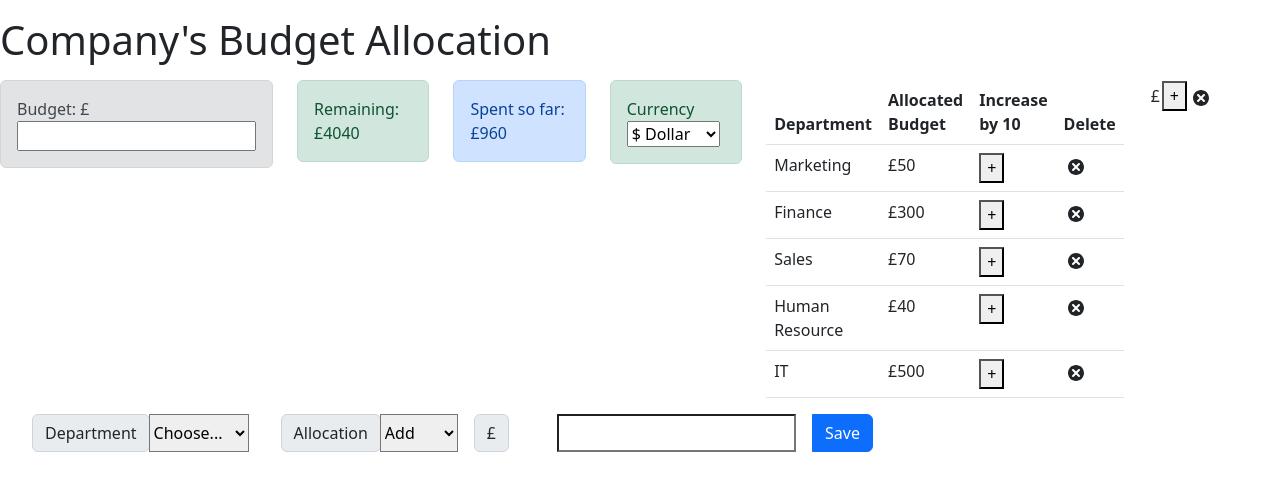
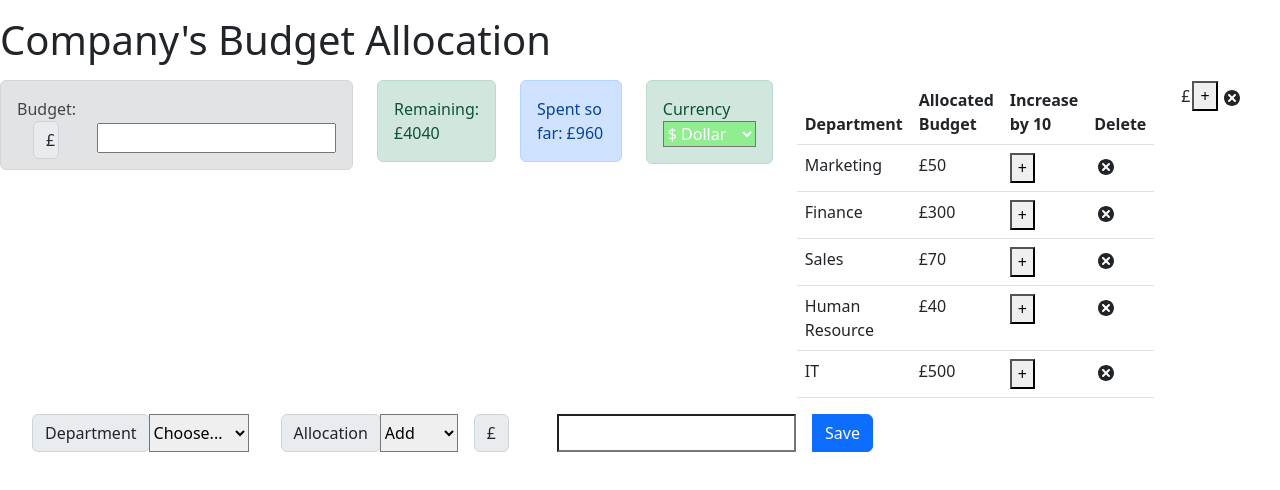
Before and after one commit to ibm-developer-skills-network/ejtos-react_budget_app, a React (Create React App) app: page / in a window 1280 px wide. Shown: the top 490 px of the page. Built offline with nearby package versions, Linux system fonts and the light colour scheme.

Commit message:
tasks: 3-4-5

```diff
--- a/src/components/Budget.js
+++ b/src/components/Budget.js
@@ -12,15 +12,22 @@ const Budget = () => {
             alert("You cannot reduce budget value lower than spending");
     }
    }
+
     return (
         <div className='alert alert-secondary'>
-            Budget: £
+            Budget:
+            <div className="input-group-prepend"
+                style={{ height:'5px', width: '10px', marginRight: '1rem', marginLeft: '1rem' }}>
+            <span className="input-group-text">£</span>
+            </div>
             <input
                         required='required'
                         type='number'
                         id='budget'
+                        max='20000'
+                        step='10'
   //                      value={5000}
-                        style={{ marginLeft: '0rem' , size: 10}}
+                        style={{ marginTop: '-30px', marginLeft: '5rem' , size: 15}}
   //                    onChange={(event) => setCost(event.target.value)}>
                         onChange={handleChange}
                         />
--- a/src/components/Currency.js
+++ b/src/components/Currency.js
@@ -11,10 +11,9 @@ const Location = () => {
             })
     }
 
-
   return (
         <div className='alert alert-success'> Currency {
-      <select name="Location" id="Location" onChange={event=>changeLocation(event.target.value)}>
+      <select style={{ backgroundColor: 'lightgreen', color: 'white' }}>name="Location" id="Location" onChange={event=>changeLocation(event.target.value)}>
         <option value="$"> $ Dollar </option>
         <option value="£"> £ Pound </option>
         <option value="€"> € Euro </option>
```
